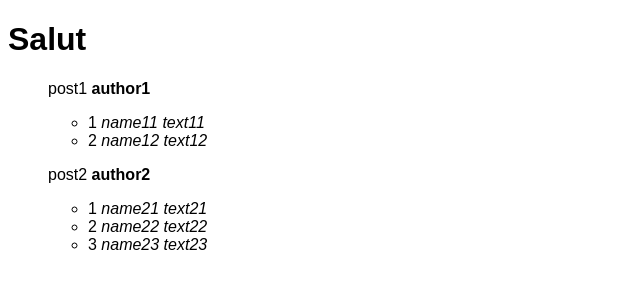
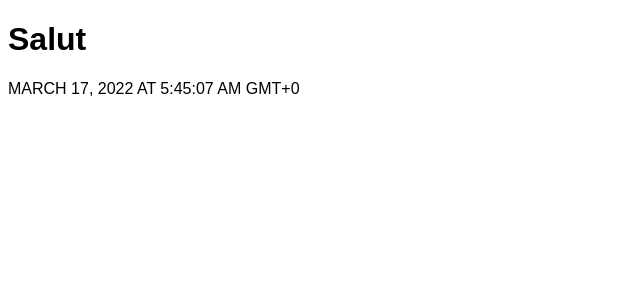
Before and after one commit to YoursTruly450/angular-basics, an Angular app: page / in a window 1280 px wide. Shown: the top 300 px of the page, without its empty margins (0-640 px from the left). Built offline with nearby package versions, Linux system fonts and the light colour scheme.

Commit message:
feat: pipes

```diff
--- a/src/app/app.component.html
+++ b/src/app/app.component.html
@@ -89,7 +89,7 @@
   </li>
 </ul> -->
 
-<ul style="list-style: none;">
+<!-- <ul style="list-style: none;">
   <li *ngFor="let post of objs; let idx = index">
     <p>{{post.title}} <b>{{post.author}}</b></p>
     <ul>
@@ -98,4 +98,8 @@
       </li>
     </ul>
   </li>
-</ul>
+</ul> -->
+
+<p>
+  {{ now | date: 'long' | uppercase}}
+</p>
--- a/src/app/app.component.ts
+++ b/src/app/app.component.ts
@@ -54,25 +54,27 @@ export class AppComponent {
 
   // isRed: any = true;
 
-  arr = [1, 1, 2, 3 ,5, 8, 13];
+  // arr = [1, 1, 2, 3 ,5, 8, 13];
 
-  objs = [
-    {
-      title: 'post1',
-      author: 'author1',
-      comments: [
-        {name: 'name11', text: 'text11'},
-        {name: 'name12', text: 'text12'}
-      ]
-    },
-    {
-      title: 'post2',
-      author: 'author2',
-      comments: [
-        {name: 'name21', text: 'text21'},
-        {name: 'name22', text: 'text22'},
-        {name: 'name23', text: 'text23'}
-      ]
-    }
-  ]
+  // objs = [
+  //   {
+  //     title: 'post1',
+  //     author: 'author1',
+  //     comments: [
+  //       {name: 'name11', text: 'text11'},
+  //       {name: 'name12', text: 'text12'}
+  //     ]
+  //   },
+  //   {
+  //     title: 'post2',
+  //     author: 'author2',
+  //     comments: [
+  //       {name: 'name21', text: 'text21'},
+  //       {name: 'name22', text: 'text22'},
+  //       {name: 'name23', text: 'text23'}
+  //     ]
+  //   }
+  // ]
+
+  now: Date =  new Date();
 }
```
